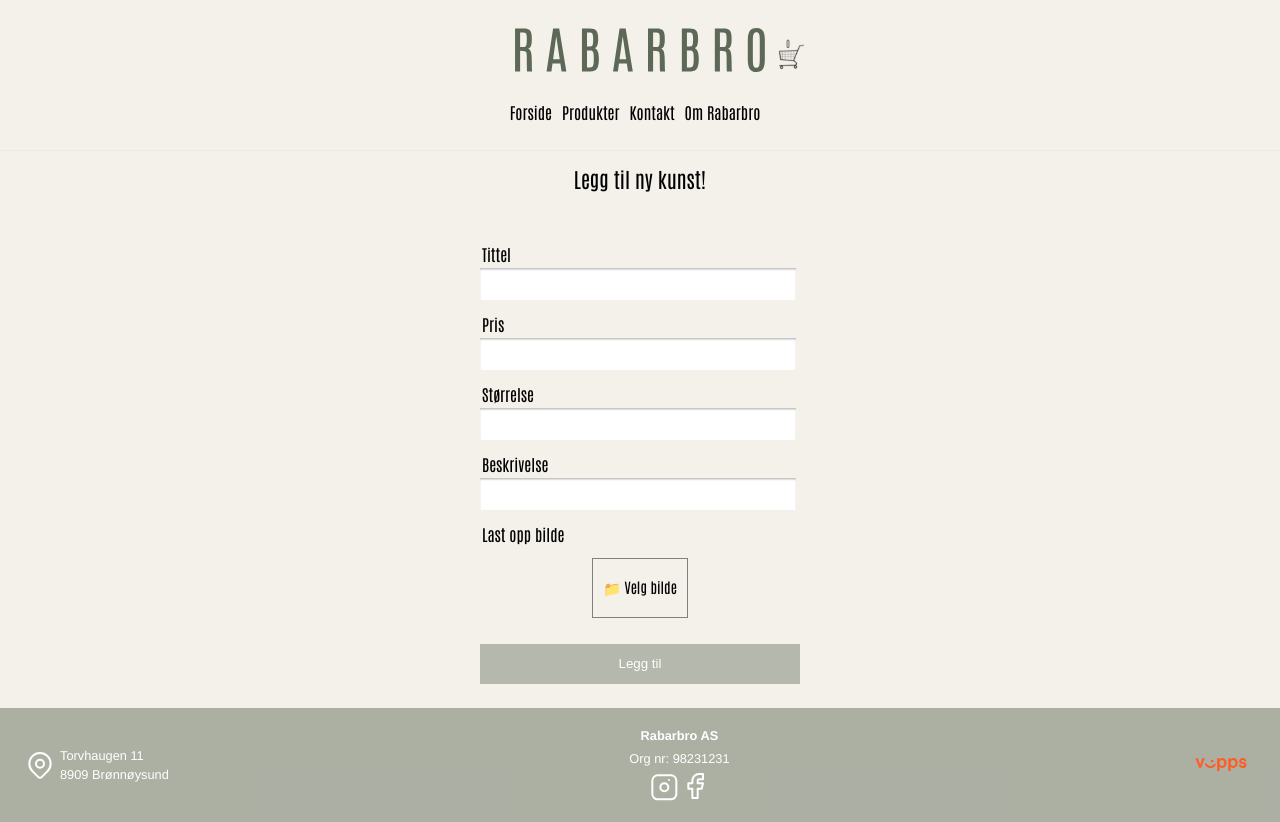
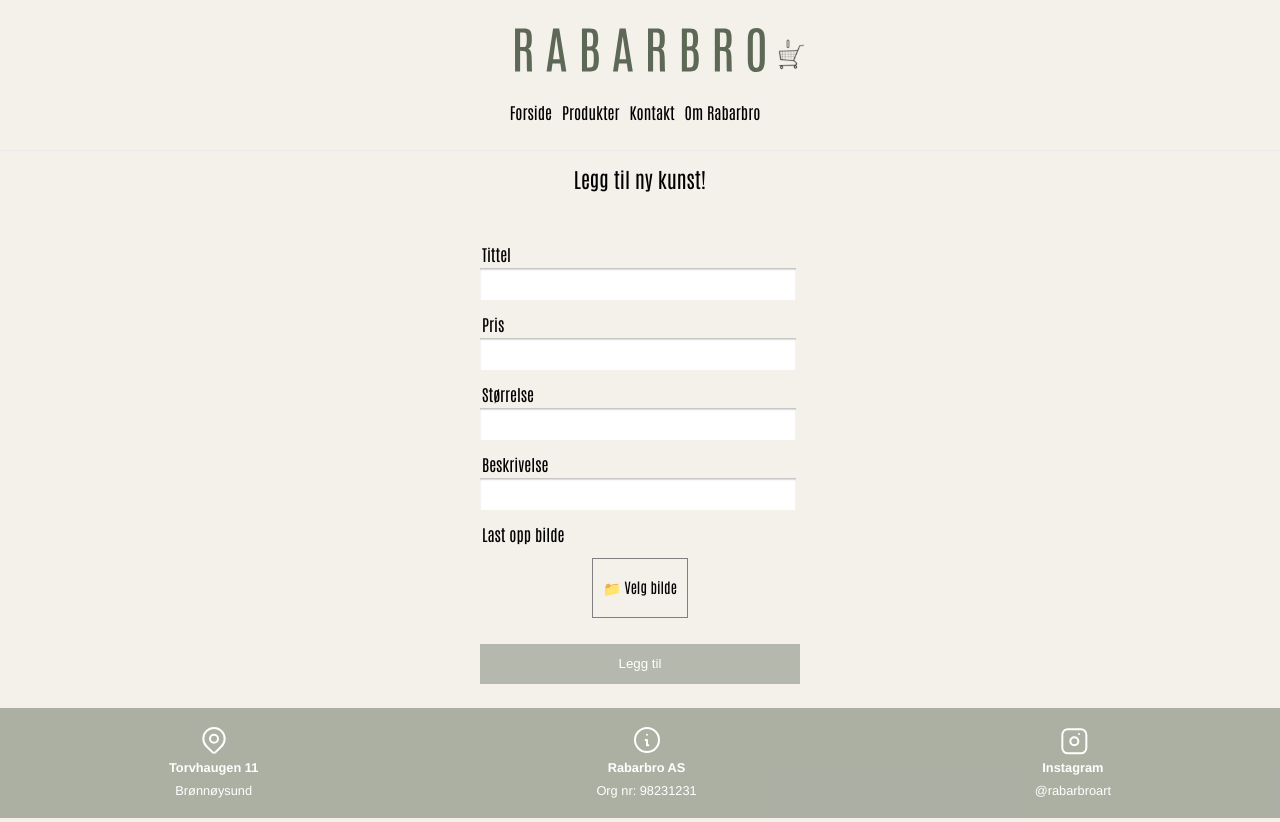
Before and after one commit to ssandoy/rabarbroa, a Next.js app: page /admin/ImageUploadPage in a window 1280 px wide. Built offline with nearby package versions, Linux system fonts and the light colour scheme; no server answers.

Commit message:
Style footer with new design

```diff
--- a/components/footer/Footer.tsx
+++ b/components/footer/Footer.tsx
@@ -4,19 +4,14 @@ import MapPin from "../icons/map-pin/MapPin";
 import Image from "next/image";
 import { device } from "../../styles/mixins";
 import Instagram from "../icons/social-media/Instagram";
-import Facebook from "../icons/social-media/Facebook";
+import InfoCircle from "../icons/social-media/InfoCircle";
 
 const Container = styled.footer`
   display: flex;
-  @media (${device.FOR_PHONE_ONLY}) {
-    flex-direction: column;
-    justify-content: center;
-    align-items: center;
-  }
   padding: 16px 0;
   align-items: center;
   font-family: Helvetica Neue, sans-serif;
-  justify-content: space-between;
+  justify-content: space-around;
   background-color: rgba(93, 105, 86, 0.48);
   color: white;
   margin-top: auto;
@@ -27,59 +22,33 @@ const Text = styled.p<{ bold?: boolean }>`
   font-size: 0.8em;
   margin: 4px;
   font-weight: ${({ bold }) => (bold ? "bold" : "normal")};
+  text-align: center;
 `;
 
-const AreaContainer = styled.div`
-  display: flex;
-  align-items: center;
-  @media (${device.FOR_TABLET_PORTRAIT_UP}) {
-    margin-left: 24px;
-  }
-  @media (${device.FOR_PHONE_ONLY}) {
-    margin-bottom: 16px;
-  }
-`;
 const InfoContainer = styled.div`
   display: flex;
   flex-direction: column;
   align-items: center;
 `;
 
-const VippsContainer = styled.div`
-  @media (${device.FOR_PHONE_ONLY}) {
-    margin-bottom: -16px;
-  }
-  @media (${device.FOR_TABLET_PORTRAIT_UP}) {
-    margin-right: 24px;
-  }
-`;
-
 const Footer: React.FC = () => {
   return (
     <Container>
-      <AreaContainer>
+      <InfoContainer>
         <MapPin />
-        <div>
-          <Text>Torvhaugen 11</Text>
-          <Text>8909 Brønnøysund</Text>
-        </div>
-      </AreaContainer>
+        <Text bold={true}>Torvhaugen 11</Text>
+        <Text>Brønnøysund</Text>
+      </InfoContainer>
       <InfoContainer>
+        <InfoCircle />
         <Text bold={true}>Rabarbro AS</Text>
         <Text>Org nr: 98231231</Text>
-        <div>
-          <Instagram />
-          <Facebook />
-        </div>
       </InfoContainer>
-      <VippsContainer>
-        <Image
-          src="/images/vipps.svg"
-          height={70}
-          width={70}
-          alt="Vipps-logo"
-        />
-      </VippsContainer>
+      <InfoContainer>
+        <Instagram />
+        <Text bold={true}>Instagram</Text>
+        <Text>@rabarbroart</Text>
+      </InfoContainer>
     </Container>
   );
 };
--- a/components/icons/social-media/Facebook.tsx
+++ b/components/icons/social-media/InfoCircle.tsx
@@ -1,7 +1,8 @@
-const Facebook = () => {
+const InfoCircle = () => {
   return (
     <svg
       xmlns="http://www.w3.org/2000/svg"
+      className="icon icon-tabler icon-tabler-info-circle"
       width="32"
       height="32"
       viewBox="0 0 24 24"
@@ -12,9 +13,11 @@ const Facebook = () => {
       strokeLinejoin="round"
     >
       <path stroke="none" d="M0 0h24v24H0z" fill="none" />
-      <path d="M7 10v4h3v7h4v-7h3l1 -4h-4v-2a1 1 0 0 1 1 -1h3v-4h-3a5 5 0 0 0 -5 5v2h-3" />
+      <circle cx="12" cy="12" r="9" />
+      <line x1="12" y1="8" x2="12.01" y2="8" />
+      <polyline points="11 12 12 12 12 16 13 16" />
     </svg>
   );
 };
 
-export default Facebook;
+export default InfoCircle;
```
